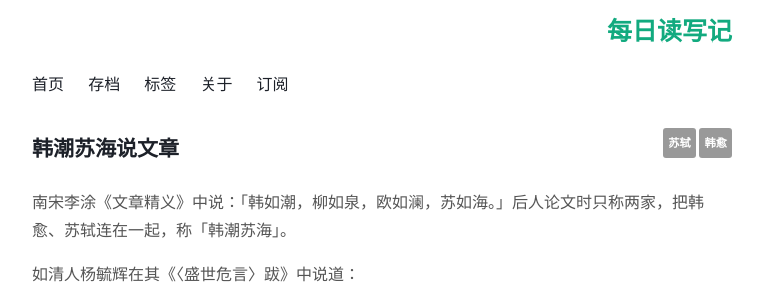
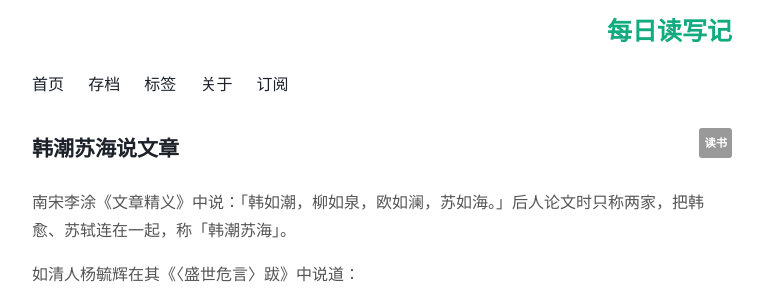
Before and after one commit to Turbo-Snail/ReadingCard, a Jekyll site: the page built from _posts/2017-06-23-hanchaosuhai.md, in a window 1280 px wide. Shown: the top 302 px of the page, without its empty margins (258-1021 px from the left). Built offline with Jekyll 4.4.1, drawn with Linux system fonts in a browser that asks for light colours; comment, search, counter and statistics services are not loaded.

Commit message:
Update 2017-06-23-hanchaosuhai.md

```diff
--- a/_posts/2017-06-23-hanchaosuhai.md
+++ b/_posts/2017-06-23-hanchaosuhai.md
@@ -2,8 +2,7 @@
 layout: post
 title: 韩潮苏海说文章
 tags:
-- 韩愈
-- 苏轼
+- 读书
 status: publish
 type: post
 published: true
```
